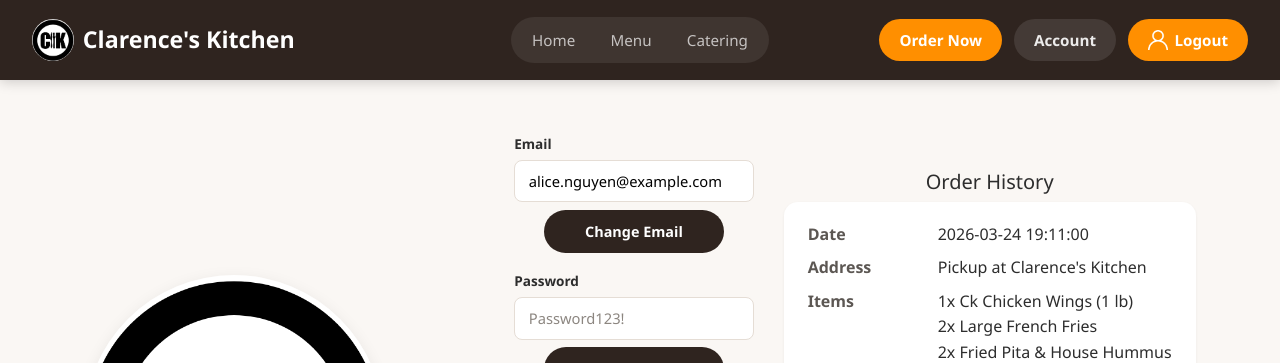
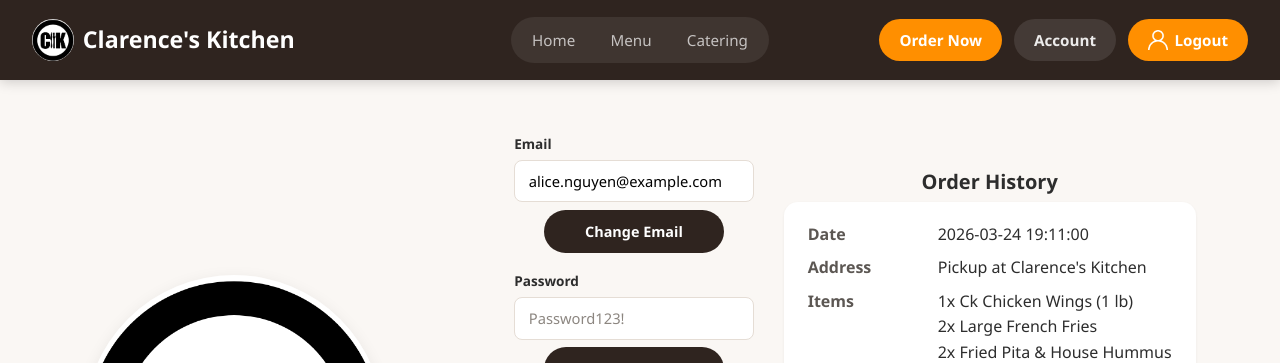
Before and after one commit to H3A4K/team_assignment_1XD3, a PHP site: page /account in a window 1280 px wide. Shown: the top 363 px of the page. Run offline with PHP 8.4, Linux system fonts and the light colour scheme; a user stored in the database is signed in; data comes from the database, SQL or seed files in the repository.

Commit message:
bold order history text

```diff
--- a/assets/css/account.css
+++ b/assets/css/account.css
@@ -99,6 +99,7 @@
 
 .title {
     font-size: 20px;
+    font-weight: 700;
     margin-bottom: 1%;
     text-align: center;
     /* border-bottom: 1px solid black; */
```
